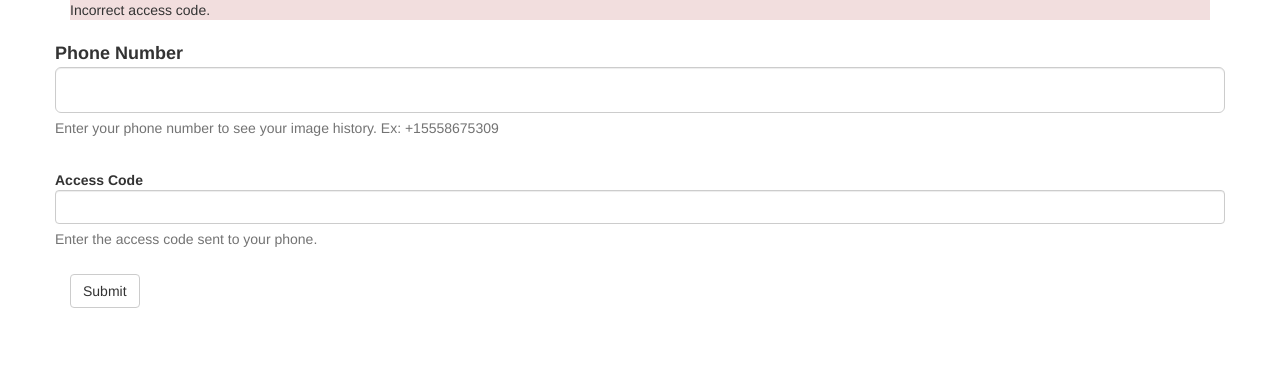
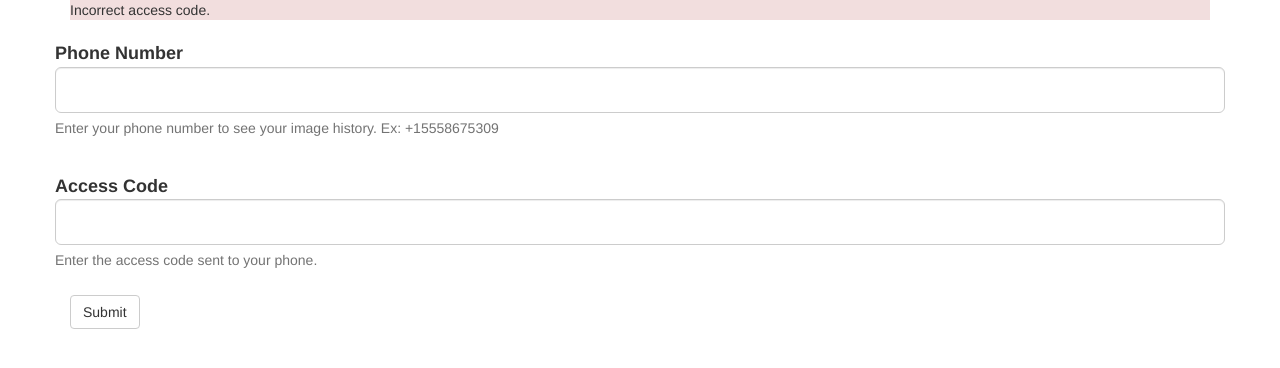
Before and after one commit to kclair/twilio-mms-flickr-search, a Flask app: template app/templates/access.html in a window 1280 px wide. Shown: the top 368 px of the page. Run offline with Flask 2, Linux system fonts and the light colour scheme; the template is opened without the code that fills it, so the values that code supplies are empty; some libraries are stand-ins or nearby versions.

Commit message:
add missing class to access.html

```diff
--- a/app/templates/access.html
+++ b/app/templates/access.html
@@ -10,7 +10,7 @@
             <input class="form-control" type="text" id="phoneNumber" name="From">
             <p class="help-block">Enter your phone number to see your image history. Ex: +15558675309</p>
         </div>
-        <div class="form-group">
+        <div class="form-group form-group-lg">
             <label class="control-label" for="accessCode">Access Code</label>
             <input class="form-control" type="text" id="accessCode" name="accessCode">
             <p class="help-block">Enter the access code sent to your phone.</p>
```
